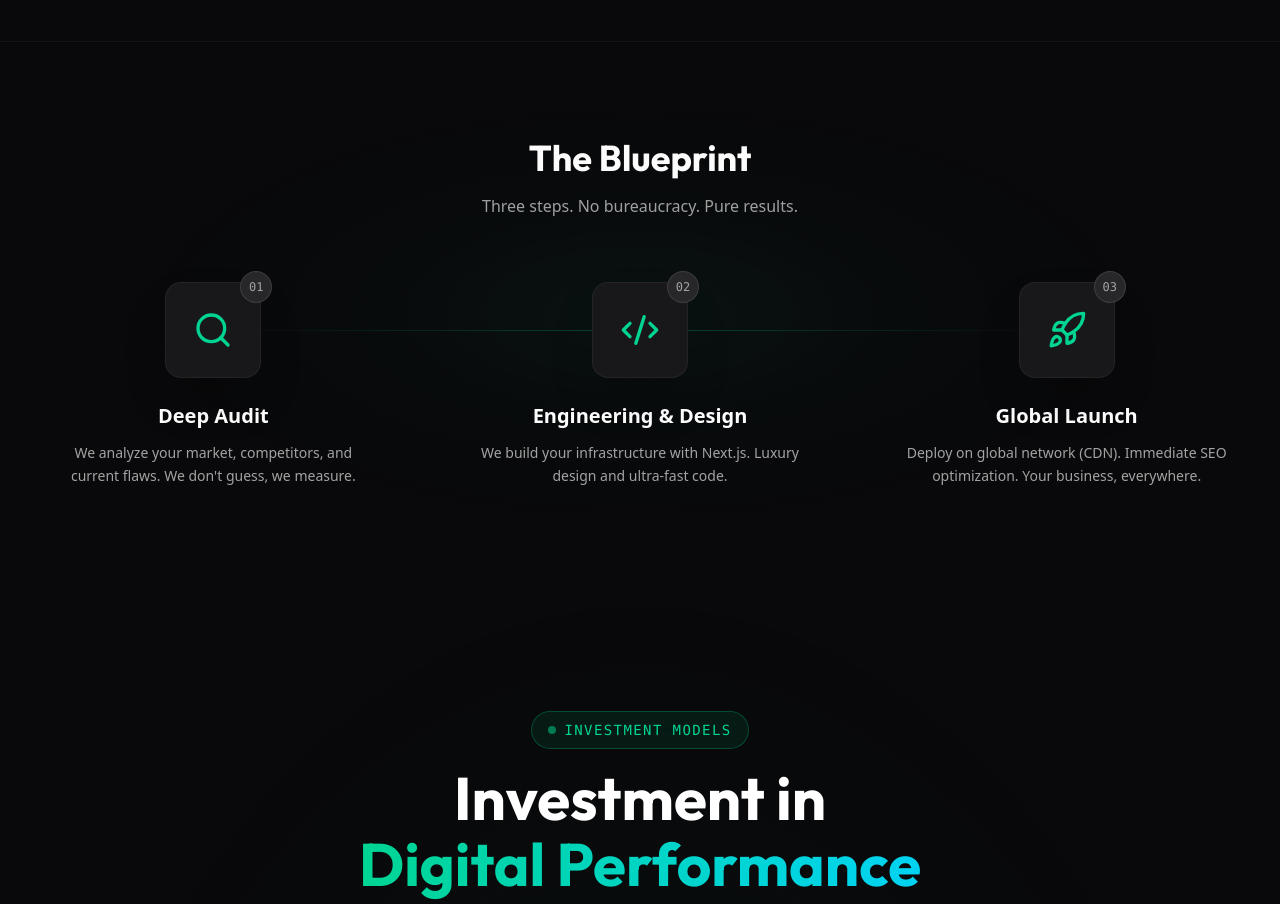
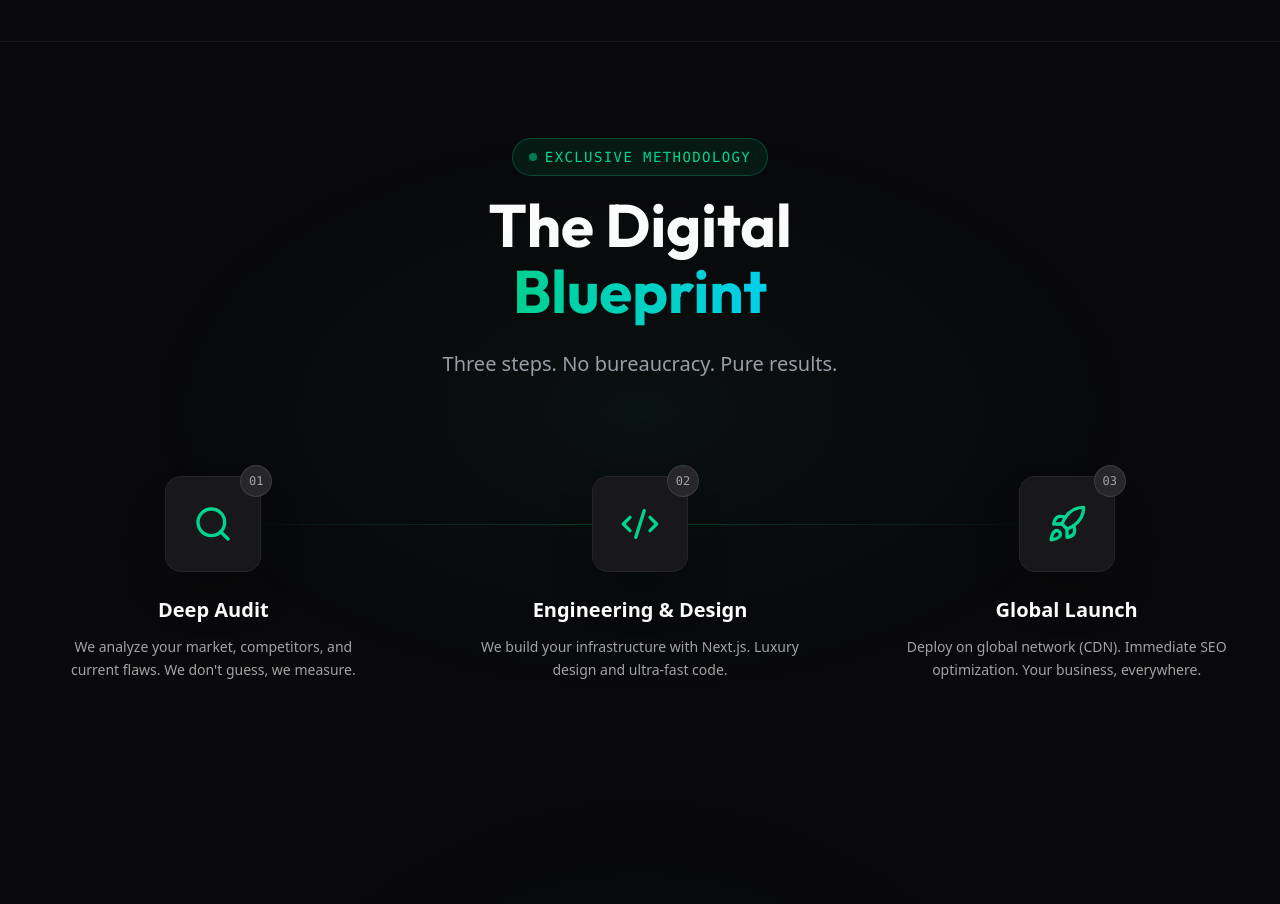
Before and after one commit to fabiodias1986/websites-algarve, a Next.js app: page /en in a window 1280 px wide. Shown: the part 6920-7824 px from the top of the page. Built offline with nearby package versions, Linux system fonts and the light colour scheme.

Commit message:
UI: Update Process section header to match premium styling

```diff
--- a/src/components/sections/Process.tsx
+++ b/src/components/sections/Process.tsx
@@ -29,15 +29,25 @@ export function Process() {
             </div>
             <div className="container mx-auto px-4">
                 <motion.div
-                    initial={{ opacity: 0, y: 20 }}
-                    whileInView={{ opacity: 1, y: 0 }}
+                    initial={{ opacity: 0, scale: 0.9 }}
+                    whileInView={{ opacity: 1, scale: 1 }}
                     viewport={{ once: true }}
-                    className="mb-16 text-center"
+                    className="mb-16 md:mb-24 text-center max-w-4xl mx-auto"
                 >
-                    <h2 className="text-3xl md:text-4xl font-bold font-playfair text-white mb-4">
-                        {t('title')}
+                    <div className="inline-flex items-center gap-2 px-4 py-2 rounded-full border border-emerald-500/30 bg-emerald-500/10 backdrop-blur-md mb-4">
+                        <div className="w-2 h-2 rounded-full bg-emerald-500 animate-pulse"></div>
+                        <span className="text-sm font-mono text-emerald-400 uppercase tracking-widest">{t('badge')}</span>
+                    </div>
+
+                    <h2 className="text-[2.6rem] md:text-6xl font-bold mb-6 font-playfair leading-[1.1] text-white">
+                        {t.rich('title', {
+                            highlight: (chunks) => <span className="text-transparent bg-clip-text bg-gradient-to-r from-emerald-400 to-cyan-400">{chunks}</span>,
+                            break: () => <br />
+                        })}
                     </h2>
-                    <p className="text-muted-foreground">{t('subtitle')}</p>
+                    <p className="text-xl text-zinc-400 font-light leading-relaxed max-w-2xl mx-auto">
+                        {t('subtitle')}
+                    </p>
                 </motion.div>
 
                 <div className="grid md:grid-cols-3 gap-8 relative">
--- a/src/messages/en.json
+++ b/src/messages/en.json
@@ -204,7 +204,8 @@
         "stat4_desc": "Edge infrastructure that works anywhere in the world."
     },
     "Process": {
-        "title": "The Blueprint",
+        "badge": "Exclusive Methodology",
+        "title": "The Digital <break></break> <highlight>Blueprint</highlight>",
         "subtitle": "Three steps. No bureaucracy. Pure results.",
         "step1_title": "Deep Audit",
         "step1_desc": "We analyze your market, competitors, and current flaws. We don't guess, we measure.",
--- a/src/messages/pt.json
+++ b/src/messages/pt.json
@@ -204,7 +204,8 @@
         "stat4_desc": "Infraestrutura Edge que funciona em qualquer parte do mundo."
     },
     "Process": {
-        "title": "O Blueprint",
+        "badge": "Metodologia Exclusiva",
+        "title": "O Blueprint <break></break> <highlight>Digital</highlight>",
         "subtitle": "Três passos. Sem burocracia. Resultado puro.",
         "step1_title": "Auditoria Profunda",
         "step1_desc": "Analisamos o seu mercado, os seus concorrentes e as falhas atuais. Não adivinhamos, medimos.",
```
